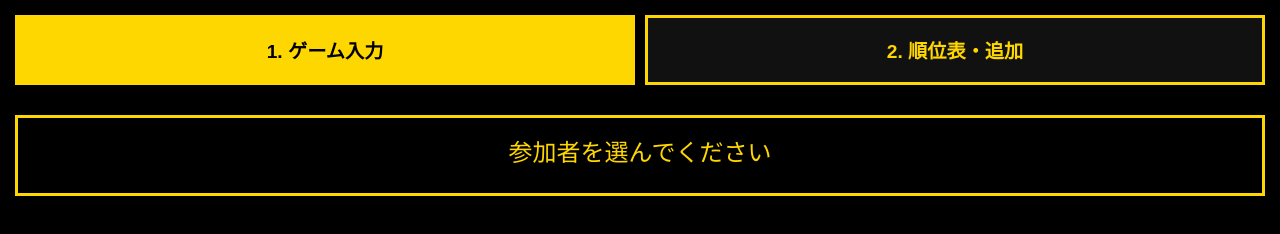
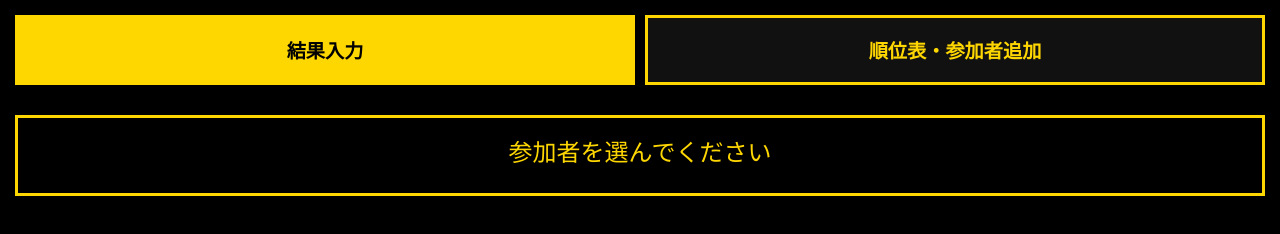
Before and after one commit to kazapp-135/TRUMP, a plain HTML site: page index.html in a window 1280 px wide. Drawn offline with Linux system fonts and the light colour scheme.

Commit message:
Update index.html

```diff
--- a/index.html
+++ b/index.html
@@ -26,8 +26,8 @@
 <body>
 
     <div class="mode-nav">
-        <button id="btn-input" class="active-mode" onclick="setMode('input')">1. ゲーム入力</button>
-        <button id="btn-table" onclick="setMode('table')">2. 順位表・追加</button>
+        <button id="btn-input" class="active-mode" onclick="setMode('input')">結果入力</button>
+        <button id="btn-table" onclick="setMode('table')">順位表・参加者追加</button>
     </div>
 
     <div id="input-mode">
```
